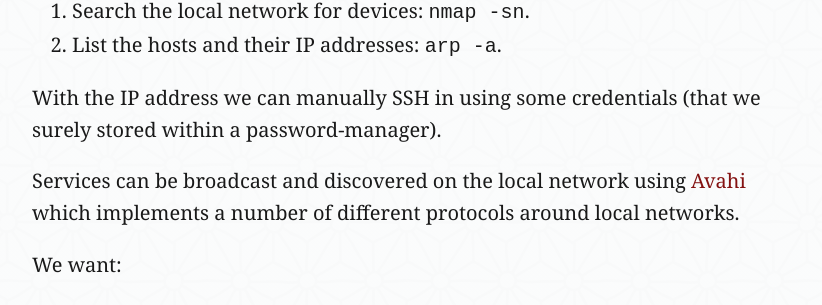
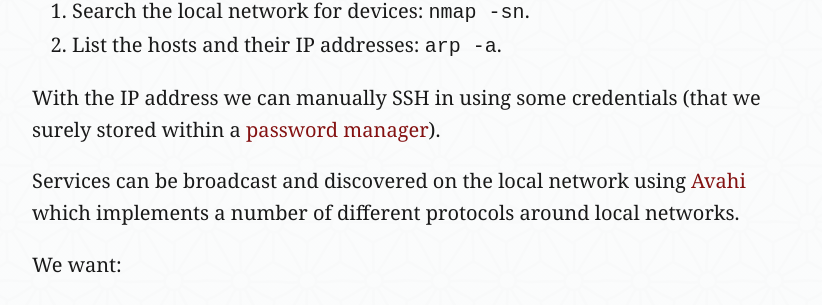
Before and after one commit to QasimK/qasimk.github.io, a Jekyll site: the page built from _posts/2017-05-26-local-service-discovery.md, in a window 1280 px wide. Shown: the part 469-774 px from the top of the page, without its empty margins (228-1050 px from the left). Built offline with Jekyll 4.4.1, drawn with Linux system fonts in a browser that asks for light colours; part of the change alters nothing that is shown.

```diff
--- a/_posts/2017-05-26-local-service-discovery.md
+++ b/_posts/2017-05-26-local-service-discovery.md
@@ -17,7 +17,7 @@ we need to discover where it is in the network:
 2. List the hosts and their IP addresses: `arp -a`.
 
 With the IP address we can manually SSH in using some credentials (that we
-surely stored within a password-manager).
+surely stored within a [password manager][password-manager]).
 
 Services can be broadcast and discovered on the local network using
 [Avahi][wiki-avahi] which implements a number of different protocols around
@@ -52,3 +52,4 @@ information and examples.
 [wiki-avahi]: <https://en.wikipedia.org/wiki/Avahi_%28software%29>
 [arch-avahi]: <https://wiki.archlinux.org/index.php/Avahi>
     "Avahi documentation on the Arch Wiki"
+[password-manager]: <{{ site.baseurl }}{% post_url 2013-10-01-Using-Keepass-Effectively %}>
```
